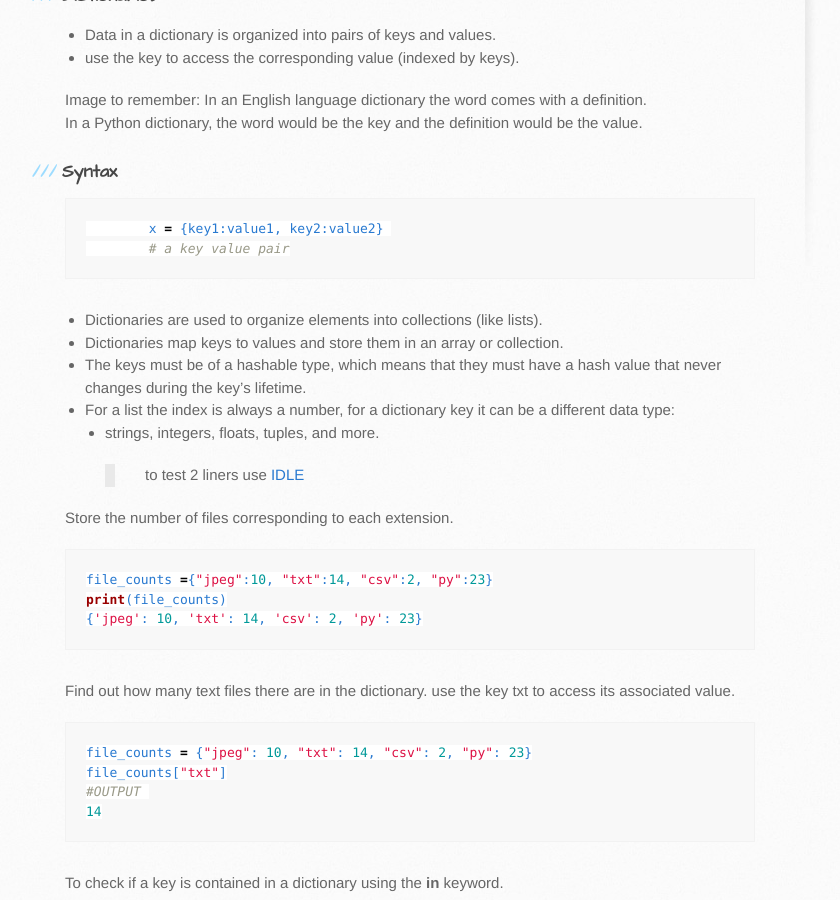
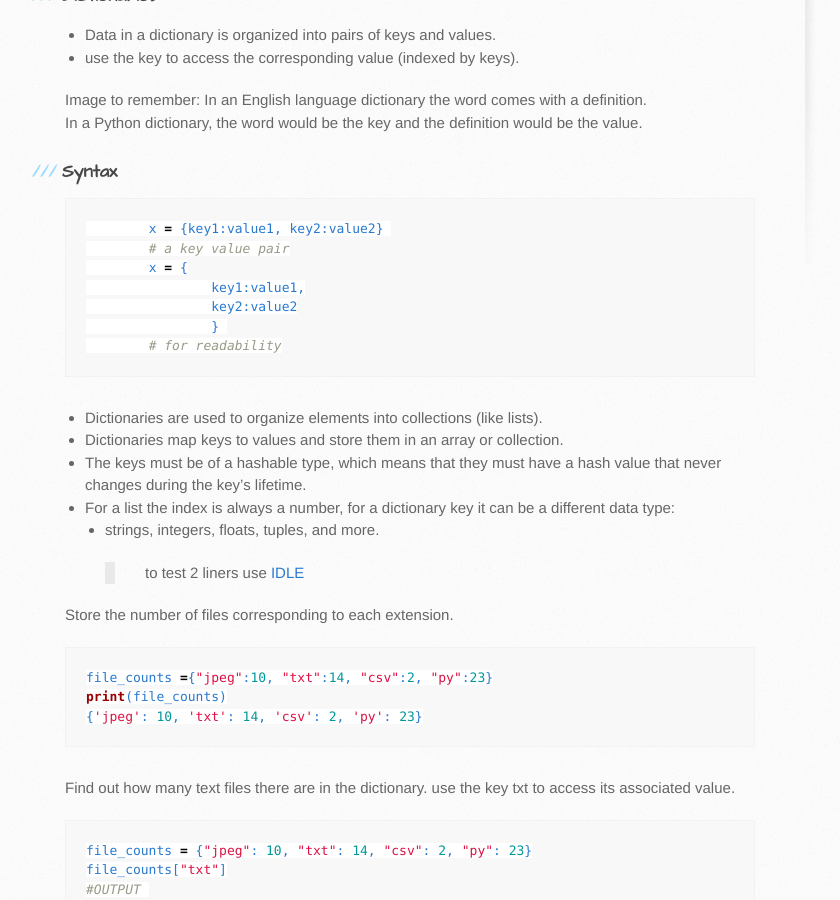
Before and after one commit to trumpfheller/trumpfheller.github.io, a Jekyll site: the page built from python/dictionary.md, in a window 1280 px wide and 900 px high, scrolled down 459 px. Shown: the whole window, without its empty margins (95-935 px from the left). Built offline with Jekyll 4.4.1, drawn with Linux system fonts in a browser that asks for light colours.

Commit message:
Update dictionary.md

````diff
--- a/python/dictionary.md
+++ b/python/dictionary.md
@@ -22,6 +22,11 @@ In a Python dictionary, the word would be the key and the definition would be t
  ```python
 	x = {key1:value1, key2:value2}
 	# a key value pair
+	x = {
+		key1:value1,
+		key2:value2
+		}
+	# for readability
 ```
 
 - Dictionaries are used to organize elements into collections (like lists).
````
